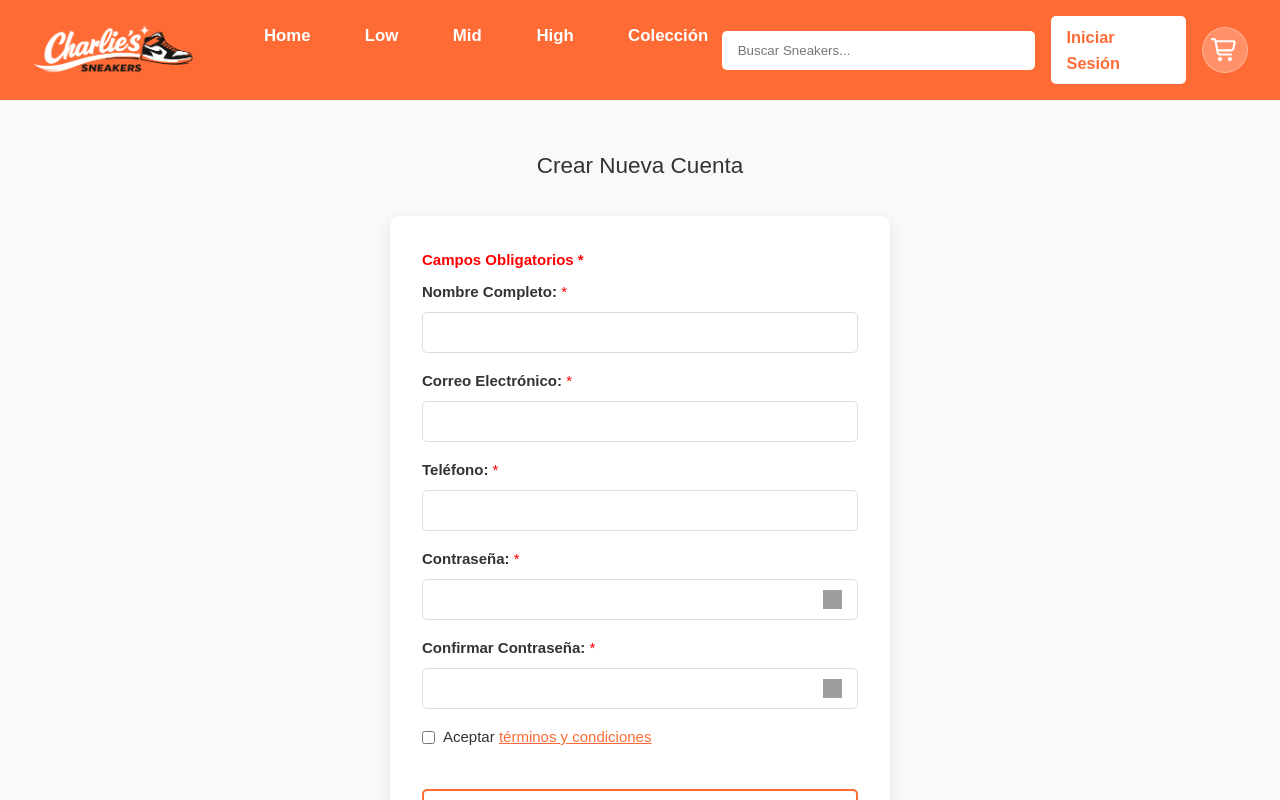
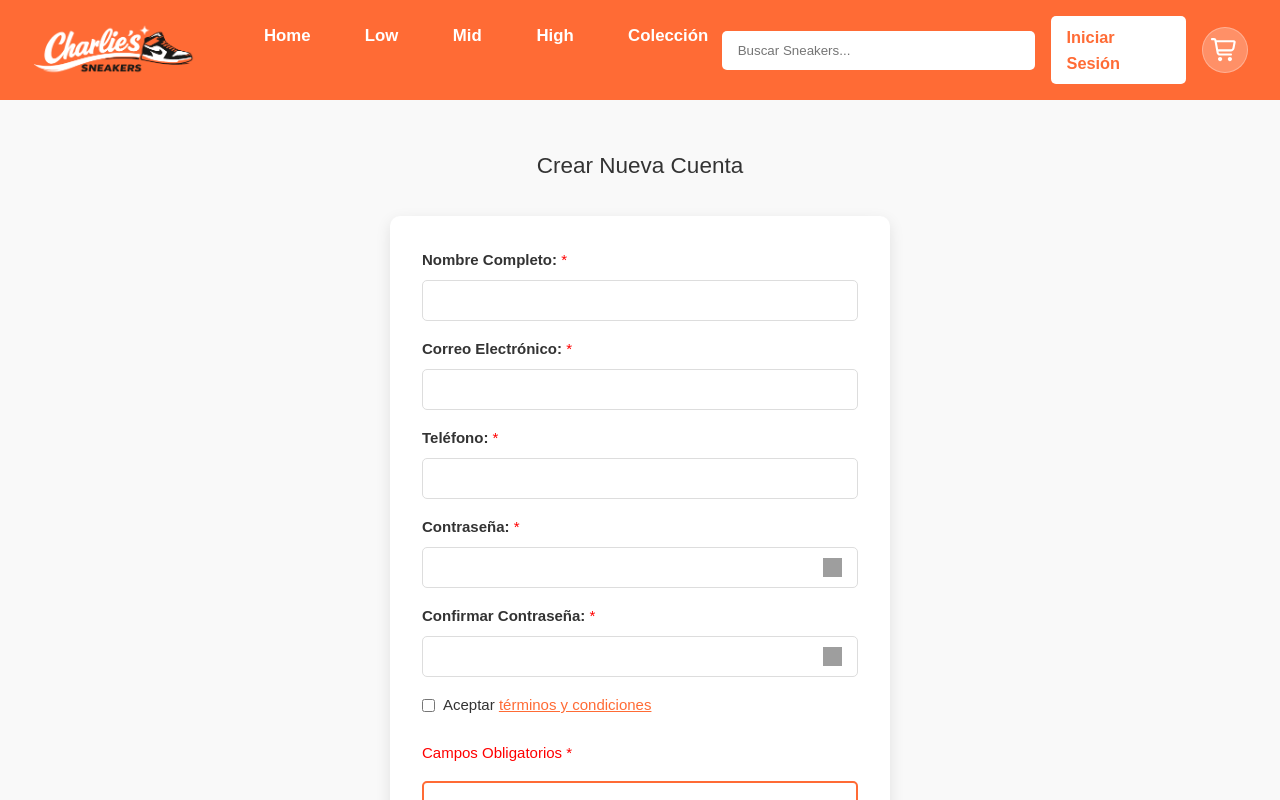
Before and after one commit to kattyab/CI0137_seg_fault, a Vue app: page /registro in a window 1280 px wide. Shown: the top 800 px of the page. Built offline with nearby package versions, Linux system fonts and the light colour scheme; grey boxes are pictures that could not be loaded.

Commit message:
Move mandatory fields label to RegistroView

```diff
--- a/src/views/RegistroView.vue
+++ b/src/views/RegistroView.vue
@@ -219,7 +219,6 @@ const handleSubmit = async () => {
       >
         <form novalidate @submit.prevent="handleSubmit">
           <div class="form-group">
-            <label style="color: red;"> Campos Obligatorios * </label>
             <label for="nombre">Nombre Completo: <span style="color: red;">*</span></label>
             <input
               id="nombre"
@@ -359,6 +358,7 @@ const handleSubmit = async () => {
           <p v-if="errors.terminos" class="field-error" style="margin-top: -1rem; margin-bottom: 1rem">
             {{ errors.terminos }}
           </p>
+          <label style="color: red;"> Campos Obligatorios * </label>
           <button class="cta" type="submit" style="width: 100%">Crear Cuenta</button>
         </form>
 
```
